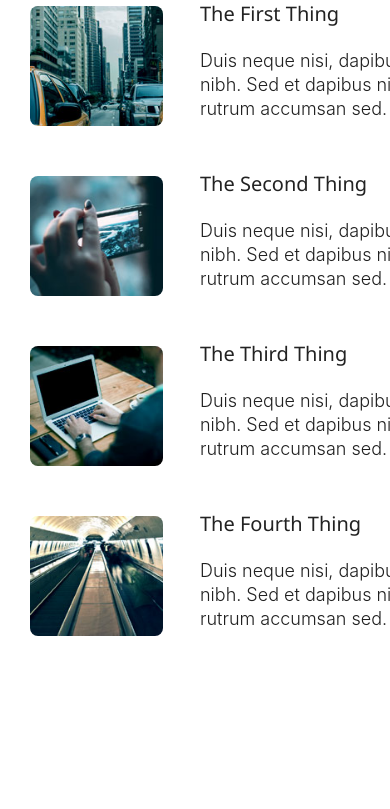
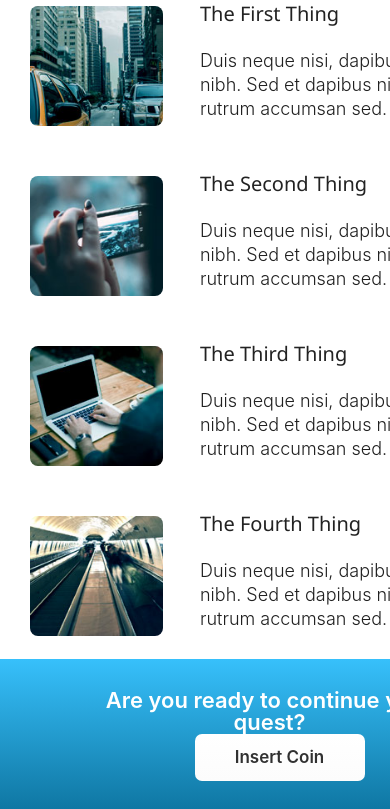
Before and after one commit to svillav/proyecto-arcana, a plain HTML site: page index.html in a window 390 px wide. Shown: the part 1052-1861 px from the top of the page. Before the commit the page ends 1711 px from the top, so only its background shows below. Drawn offline with Linux system fonts and the light colour scheme.

Commit message:
Division bg celeste (texto + boton) Finalizada

```diff
--- a/css/style.css
+++ b/css/style.css
@@ -302,6 +302,10 @@ main {
             font-size: 1.4em;
             font-weight: 600;
             text-decoration: none;
+        }
+
+        #learnmore:hover {
+            background-image: linear-gradient(to bottom, #84daff, #4e9dbe);
         }
 
 /*------------------------------- Main: media screen ---------------------------------*/
@@ -1124,3 +1128,140 @@ main {
         font-size: 18px;
     }
 }
+
+/*--------------------------------------- Div Coin ---------------------------------------*/
+#coin {
+    background-image: linear-gradient(rgb(55, 192, 251),rgb(15, 119, 163));
+    height: 240px;
+    text-align: center;
+}
+
+    #coin > span {
+        position: absolute;
+        display: flex;
+        flex-direction: row;
+        margin-top: 100px;
+        margin-left: 20%;
+    }
+
+    #coin h2 {
+        position: relative;
+        font-size: 45px;
+        font-weight: 600;
+        font-family: -apple-system, BlinkMacSystemFont, 'Segoe UI', Roboto, Oxygen, Ubuntu, Cantarell, 'Open Sans', 'Helvetica Neue', sans-serif;
+        color: #ffffff;
+    }
+
+    #coin a {
+        position: relative;
+        padding: 25px 60px;
+        margin-top: -10px;
+        margin-left: 50px;
+        background-image: linear-gradient(#ffffff, #fcfcfc);
+        text-decoration: none;
+        font-family: -apple-system, BlinkMacSystemFont, 'Segoe UI', Roboto, Oxygen, Ubuntu, Cantarell, 'Open Sans', 'Helvetica Neue', sans-serif;
+        font-size: 22px;
+        font-weight: 600;
+        color: rgb(49, 49, 49);
+        border-radius: 7px;
+    }
+
+    #coin a:hover {
+        color: #37c0fb;
+    }
+
+    /*------------------------ Coin: media screen ------------------------*/
+        @media screen and (max-width: 1600px) {
+            #coin {
+                height: 190px;
+            }
+
+                #coin > span {
+                    margin-top: 80px;
+                    margin-left: 20%;
+                }
+
+                #coin h2 {
+                    font-size: 35px;
+                }
+
+                #coin a {
+                    padding: 20px 50px;
+                }
+
+        }
+
+        @media screen and (max-width: 1300px) {
+                #coin > span {
+                    margin-left: 15%;
+                }
+
+                #coin a {
+                    margin-left: 30px;
+                }
+        }
+
+        @media screen and (max-width: 1052px) {
+                #coin h2 {
+                    position: absolute;
+                    width: 600px;
+                    margin-top: -40px;
+                    margin-left: 0.5em;
+                    font-size: 30px;
+                }
+
+                #coin a {
+                    position: absolute;
+                    margin-top: 20px;
+                    margin-left: 10em;
+                    width: 100px;
+                    font-size: 20px;
+                }
+
+        }
+
+        @media screen and (max-width: 876px) {
+
+        #coin {
+            height: 150px;
+        }
+
+            #coin h2 {
+                position: absolute;
+                width: 500px;
+                margin-left: center;
+                margin-top: -50px;
+                font-size: 24px;
+            }
+
+            #coin a {
+                position: absolute;
+                padding: 15px 40px;
+                margin-top: 0;
+                margin-left: 9em;
+                width: 100px;
+                font-size: 20px;
+            }
+
+        }
+
+
+        @media screen and (max-width: 700px) {
+
+                #coin h2 {
+                    position: absolute;
+                    width: 400px;
+                    margin-top: -50px;
+                    font-size: 22px;
+                }
+
+                #coin a {
+                    position: absolute;
+                    padding: 15px 40px;
+                    margin-top: -5px;
+                    margin-left: 8em;
+                    width: 90px;
+                    font-size: 17px;
+                }
+
+        }
--- a/index.html
+++ b/index.html
@@ -66,35 +66,37 @@
     </div>
 
     <div id="divfig">
-
         <div id="divfig1">
             <figure id="figure1" class="figure">
                 <img src="img/pic01.jpg" alt="pic01">
                 <h2>The First Thing</h2>
                 <p>Duis neque nisi, dapibus sed mattis et quis, nibh. Sed et dapibus nisl amet mattis, sed a rutrum accumsan sed. Suspendisse eu.</p>
             </figure>
-
             <figure id="figure2" class="figure">
                 <img src="img/pic02.jpg" alt="pic02">
                 <h2>The Second Thing</h2>
                 <p>Duis neque nisi, dapibus sed mattis et quis, nibh. Sed et dapibus nisl amet mattis, sed a rutrum accumsan sed. Suspendisse eu.</p>
             </figure>
         </div>
-
         <div id="divfig2">
             <figure id="figure3" class="figure">
                 <img src="img/pic03.jpg" alt="pic03">
                 <h2>The Third Thing</h2>
                 <p>Duis neque nisi, dapibus sed mattis et quis, nibh. Sed et dapibus nisl amet mattis, sed a rutrum accumsan sed. Suspendisse eu.</p>
             </figure>
-
             <figure id="figure4" class="figure">
                 <img src="img/pic04.jpg" alt="pic04">
                 <h2>The Fourth Thing</h2>
                 <p>Duis neque nisi, dapibus sed mattis et quis, nibh. Sed et dapibus nisl amet mattis, sed a rutrum accumsan sed. Suspendisse eu.</p>
             </figure>
         </div>
+    </div>
 
+    <div id="coin">
+        <span>
+            <h2>Are you ready to continue your quest?</h2>
+            <a href="">Insert Coin</a>
+        </span>
     </div>
 
 </body>
```
